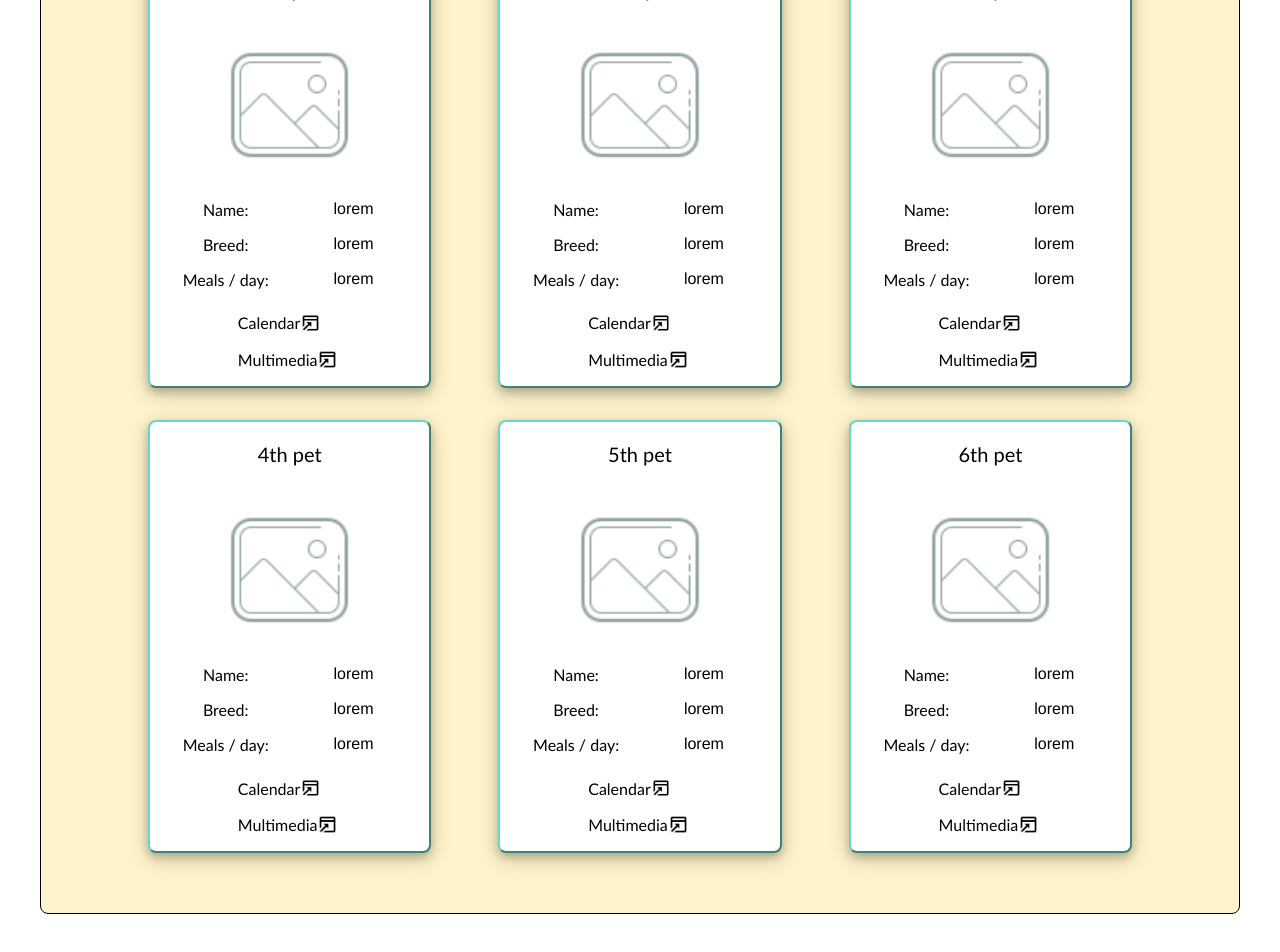
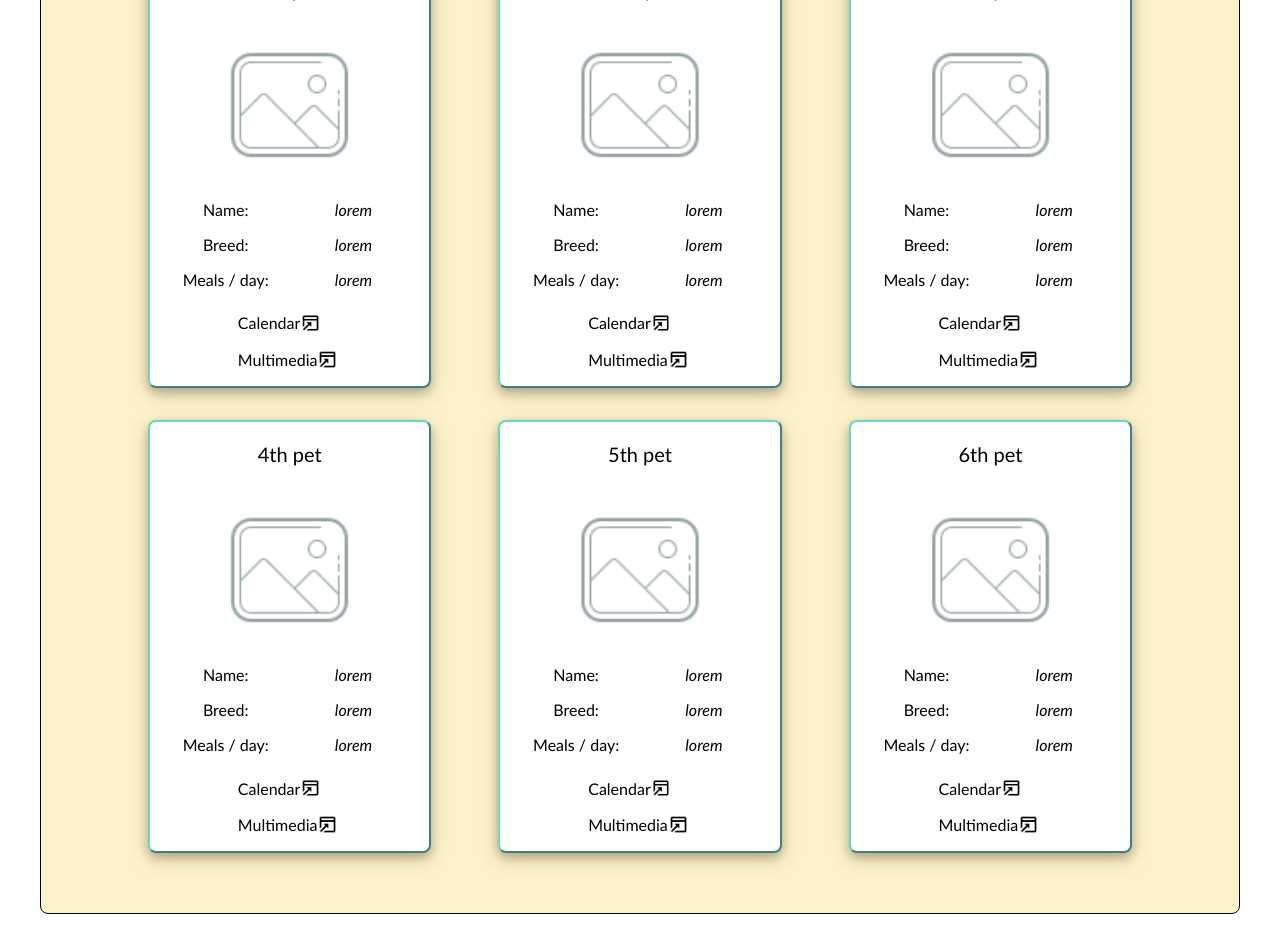
Before and after one commit to radu781/Pet-Smart-Manager, a PHP site: page /mypets.html in a window 1280 px wide. Shown: the part 519-1471 px from the top of the page. Run offline with PHP 8.4, Linux system fonts and the light colour scheme.

Commit message:
<i> added

```diff
--- a/mypets.html
+++ b/mypets.html
@@ -58,11 +58,11 @@
                     <img class="pet_photo" src="resources/nopicture.png">
                 </div>
                 <p class="pet_field">Name:</p>
-                <p class="pet_field_output">lorem</p>
+                <p class="pet_field_output"><i>lorem</i></p>
                 <p class="pet_field">Breed:</p>
-                <p class="pet_field_output">lorem</p>
+                <p class="pet_field_output"><i>lorem</i></p>
                 <p class="pet_field">Meals / day:</p>
-                <p class="pet_field_output">lorem</p>
+                <p class="pet_field_output"><i>lorem</i></p>
                 <section class="pet_links">
                     <p class="pet_field with_link"><a href="calendar.html" class="link for_pet">Calendar</a><img
                             class="new_page" src="resources/newpage.png"></p>
@@ -76,11 +76,11 @@
                     <img class="pet_photo" src="resources/nopicture.png">
                 </div>
                 <p class="pet_field">Name:</p>
-                <p class="pet_field_output">lorem</p>
+                <p class="pet_field_output"><i>lorem</i></p>
                 <p class="pet_field">Breed:</p>
-                <p class="pet_field_output">lorem</p>
+                <p class="pet_field_output"><i>lorem</i></p>
                 <p class="pet_field">Meals / day:</p>
-                <p class="pet_field_output">lorem</p>
+                <p class="pet_field_output"><i>lorem</i></p>
                 <section class="pet_links">
                     <p class="pet_field with_link"><a href="calendar.html" class="link for_pet">Calendar</a><img
                             class="new_page" src="resources/newpage.png"></p>
@@ -94,11 +94,11 @@
                     <img class="pet_photo" src="resources/nopicture.png">
                 </div>
                 <p class="pet_field">Name:</p>
-                <p class="pet_field_output">lorem</p>
+                <p class="pet_field_output"><i>lorem</i></p>
                 <p class="pet_field">Breed:</p>
-                <p class="pet_field_output">lorem</p>
+                <p class="pet_field_output"><i>lorem</i></p>
                 <p class="pet_field">Meals / day:</p>
-                <p class="pet_field_output">lorem</p>
+                <p class="pet_field_output"><i>lorem</i></p>
                 <section class="pet_links">
                     <p class="pet_field with_link"><a href="calendar.html" class="link for_pet">Calendar</a><img
                             class="new_page" src="resources/newpage.png"></p>
@@ -112,11 +112,11 @@
                     <img class="pet_photo" src="resources/nopicture.png">
                 </div>
                 <p class="pet_field">Name:</p>
-                <p class="pet_field_output">lorem</p>
+                <p class="pet_field_output"><i>lorem</i></p>
                 <p class="pet_field">Breed:</p>
-                <p class="pet_field_output">lorem</p>
+                <p class="pet_field_output"><i>lorem</i></p>
                 <p class="pet_field">Meals / day:</p>
-                <p class="pet_field_output">lorem</p>
+                <p class="pet_field_output"><i>lorem</i></p>
                 <section class="pet_links">
                     <p class="pet_field with_link"><a href="calendar.html" class="link for_pet">Calendar</a><img
                             class="new_page" src="resources/newpage.png"></p>
@@ -130,11 +130,11 @@
                     <img class="pet_photo" src="resources/nopicture.png">
                 </div>
                 <p class="pet_field">Name:</p>
-                <p class="pet_field_output">lorem</p>
+                <p class="pet_field_output"><i>lorem</i></p>
                 <p class="pet_field">Breed:</p>
-                <p class="pet_field_output">lorem</p>
+                <p class="pet_field_output"><i>lorem</i></p>
                 <p class="pet_field">Meals / day:</p>
-                <p class="pet_field_output">lorem</p>
+                <p class="pet_field_output"><i>lorem</i></p>
                 <section class="pet_links">
                     <p class="pet_field with_link"><a href="calendar.html" class="link for_pet">Calendar</a><img
                             class="new_page" src="resources/newpage.png"></p>
@@ -148,11 +148,11 @@
                     <img class="pet_photo" src="resources/nopicture.png">
                 </div>
                 <p class="pet_field">Name:</p>
-                <p class="pet_field_output">lorem</p>
+                <p class="pet_field_output"><i>lorem</i></p>
                 <p class="pet_field">Breed:</p>
-                <p class="pet_field_output">lorem</p>
+                <p class="pet_field_output"><i>lorem</i></p>
                 <p class="pet_field">Meals / day:</p>
-                <p class="pet_field_output">lorem</p>
+                <p class="pet_field_output"><i>lorem</i></p>
                 <section class="pet_links">
                     <p class="pet_field with_link"><a href="calendar.html" class="link for_pet">Calendar</a><img
                             class="new_page" src="resources/newpage.png"></p>
--- a/styles/sofron.css
+++ b/styles/sofron.css
@@ -109,7 +109,6 @@ p.pet_field{
     flex-basis: 40%;
 }
 p.pet_field_output{
-    font-family:'Franklin Gothic Medium', 'Arial Narrow', Arial, sans-serif;
     margin: 1vh;
     position: relative;
     display: flex;
```
